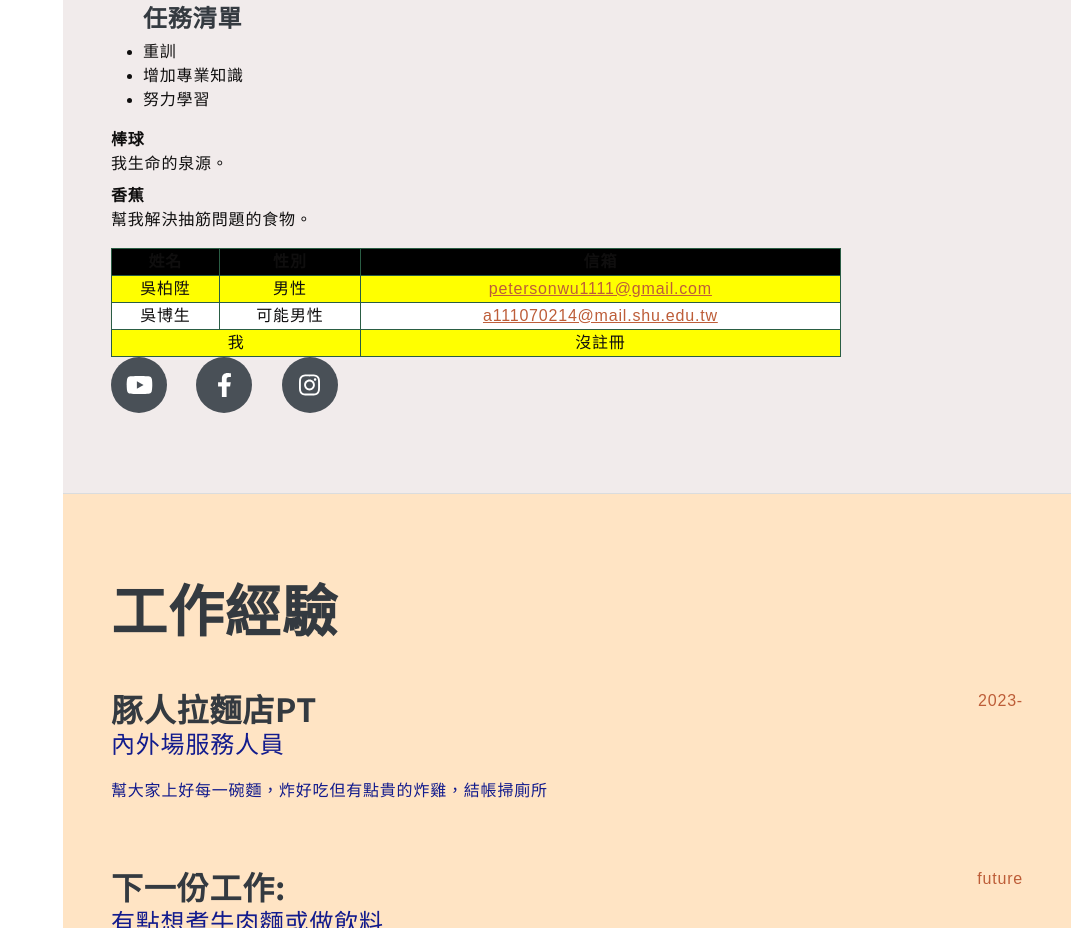
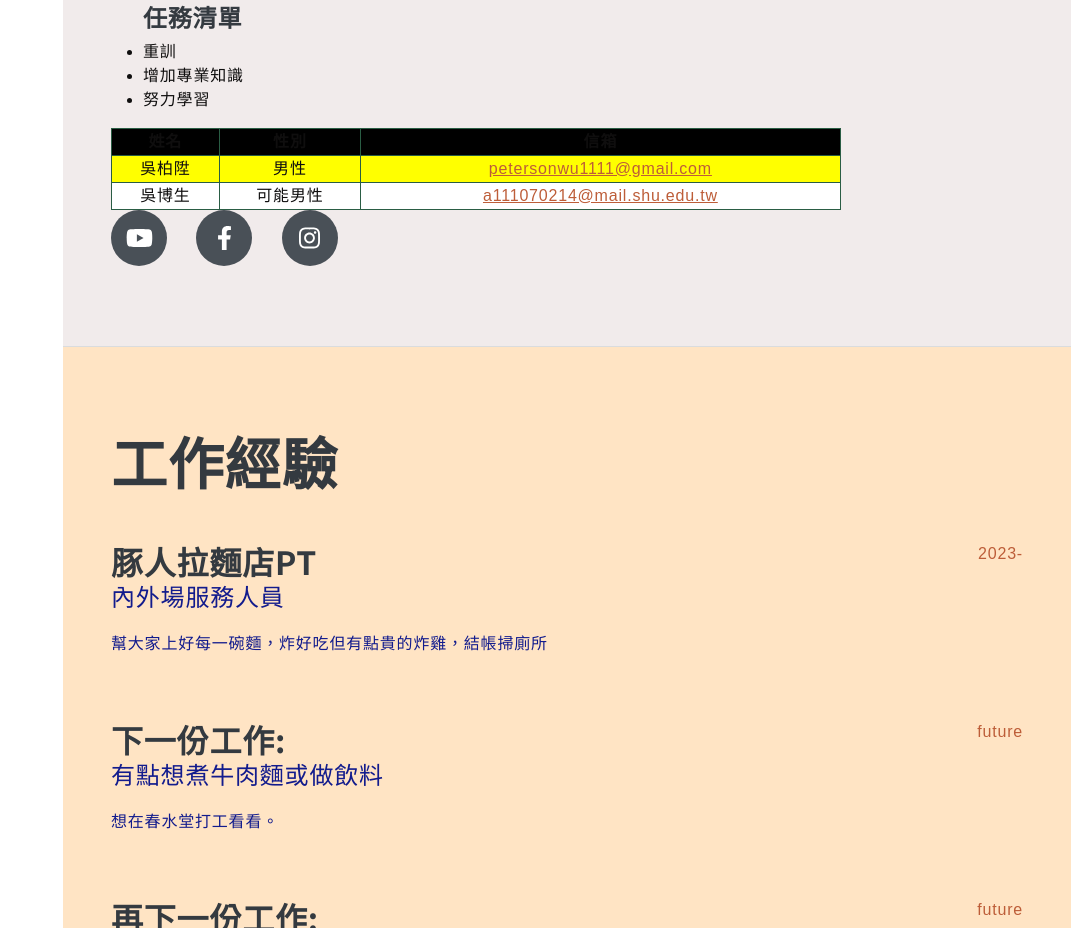
Before and after one commit to a356334/a356334.github.io, a plain HTML site: page index.html in a window 1280 px wide. Shown: the part 1498-2426 px from the top of the page, without its empty margins (209-1280 px from the left). Drawn offline with nearby package versions, Linux system fonts and the light colour scheme; a web font is replaced by a local one.

Commit message:
Update index.html

```diff
--- a/index.html
+++ b/index.html
@@ -74,12 +74,6 @@
                         <li>增加專業知識</li>
                         <li> 努力學習</li>
                         </ul>
-                        <dl>
-                            <dt>棒球</dt>
-                           <dd>我生命的泉源。</dd>
-                            <dt>香蕉</dt>
-                           <dd>幫我解決抽筋問題的食物。</dd>
-                           </dl>
                     <table class="pptable">
                         <tr>
                             <th>姓名</th>
@@ -96,10 +90,7 @@
                             <td>可能男性</td>
                             <td><a href="mailto:name@gmail.com">a111070214@mail.shu.edu.tw</a> </td>
                         </tr>
-                        <tr>
-                            <td colspan="2">我</td>
-                            <td>沒註冊</td>
-                        </tr>
+
                     </table>
                         <div class="social-icons">
                         <a class="social-icon" href="https://www.youtube.com/channel/UCAyJNRgLMXPHdN0n-gBULgA"target="_black"><i class="fab fa-youtube"></i></a>
```
